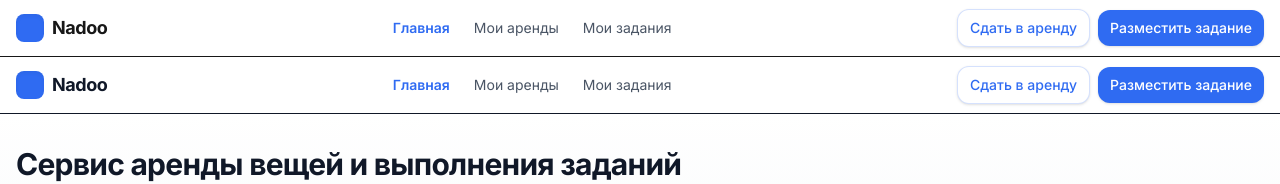
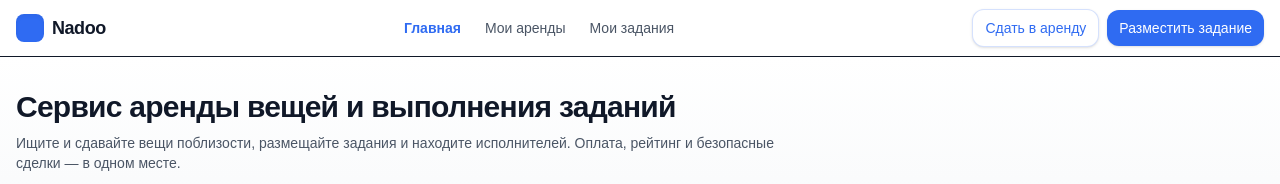
Before and after one commit to mihailgybkin-dot/Nadoo, a Next.js app: page / in a window 1280 px wide. Shown: the top 184 px of the page. Built offline with nearby package versions, Linux system fonts and the light colour scheme; no server answers.

Commit message:
Update layout.tsx

```diff
--- a/app/layout.tsx
+++ b/app/layout.tsx
@@ -1,22 +1,16 @@
-// app/layout.tsx
+export const dynamic = "force-static";
 import "./globals.css";
-import type { Metadata } from "next";
-import { Inter } from "next/font/google";
-import Header from "@/components/Header";
 
-const inter = Inter({ subsets: ["latin", "cyrillic"] });
-
-export const metadata: Metadata = {
-  title: "Nadoo — аренда вещей и задания рядом",
+export const metadata = {
+  title: "Nadoo — аренда и задания рядом",
   description:
-    "Nadoo — сервис, где можно сдать вещи в аренду, найти исполнителя для задания или заработать на выполнении задач.",
+    "Сервис аренды вещей и выполнения заданий: ищите рядом, бронируйте безопасно, получайте оплату.",
 };
 
 export default function RootLayout({ children }: { children: React.ReactNode }) {
   return (
     <html lang="ru">
-      <body className={inter.className}>
-        <Header />
+      <body>
         {children}
       </body>
     </html>
```
